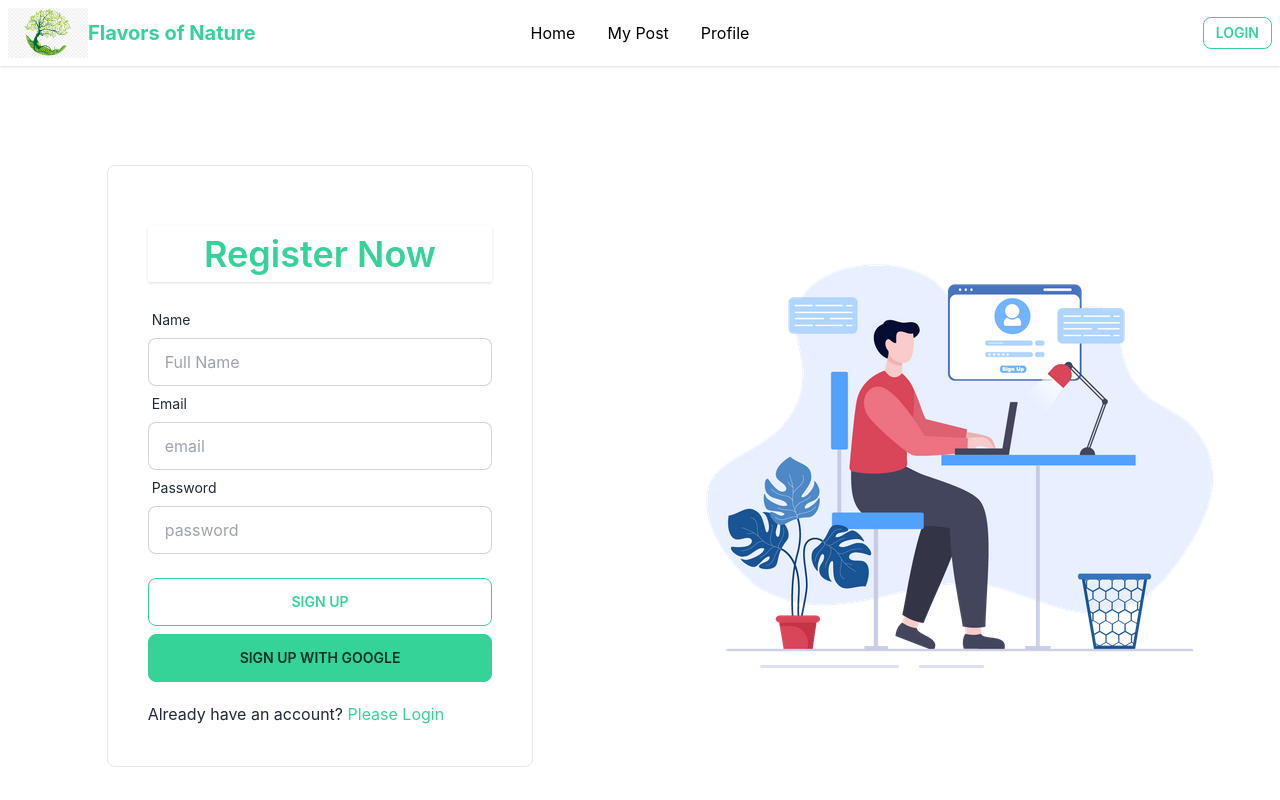
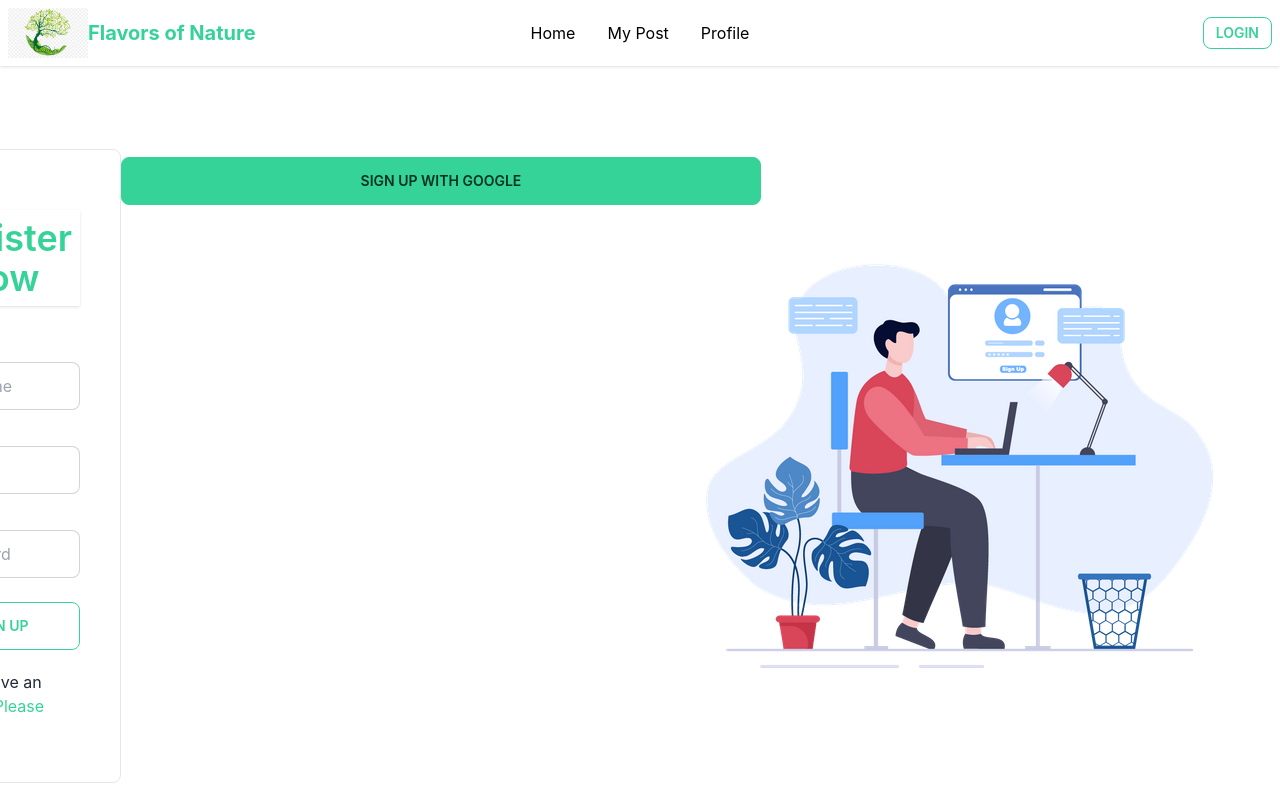
Before and after one commit to rafin8990/profile, a React (Create React App) app: page /register in a window 1280 px wide. Shown: the top 800 px of the page. Built offline with nearby package versions, Linux system fonts and the light colour scheme; no server answers.

Commit message:
google login edited

```diff
--- a/src/Pages/Register/Register/Register.js
+++ b/src/Pages/Register/Register/Register.js
@@ -69,10 +69,11 @@ const Register = () => {
                     </div>
                     <div className=" mt-6">
                         <button type='submit' className="btn btn-outline btn-success w-full">Sign UP</button>
-                        <button onClick={handleGoogle} className="btn btn-success w-full mt-2">Sign UP with google</button>
+
                     </div>
                     <p className='mt-5'>Already have an account? <Link to='/login'> <span className='text-success'>Please Login</span></Link></p>
                 </form>
+                <button onClick={handleGoogle} className="btn btn-success w-full mt-2">Sign UP with google</button>
             </div>
             <div className=' lg:w-1/2 order-first md:order-2'>
                 <img src={registerpic} alt="" />
```
